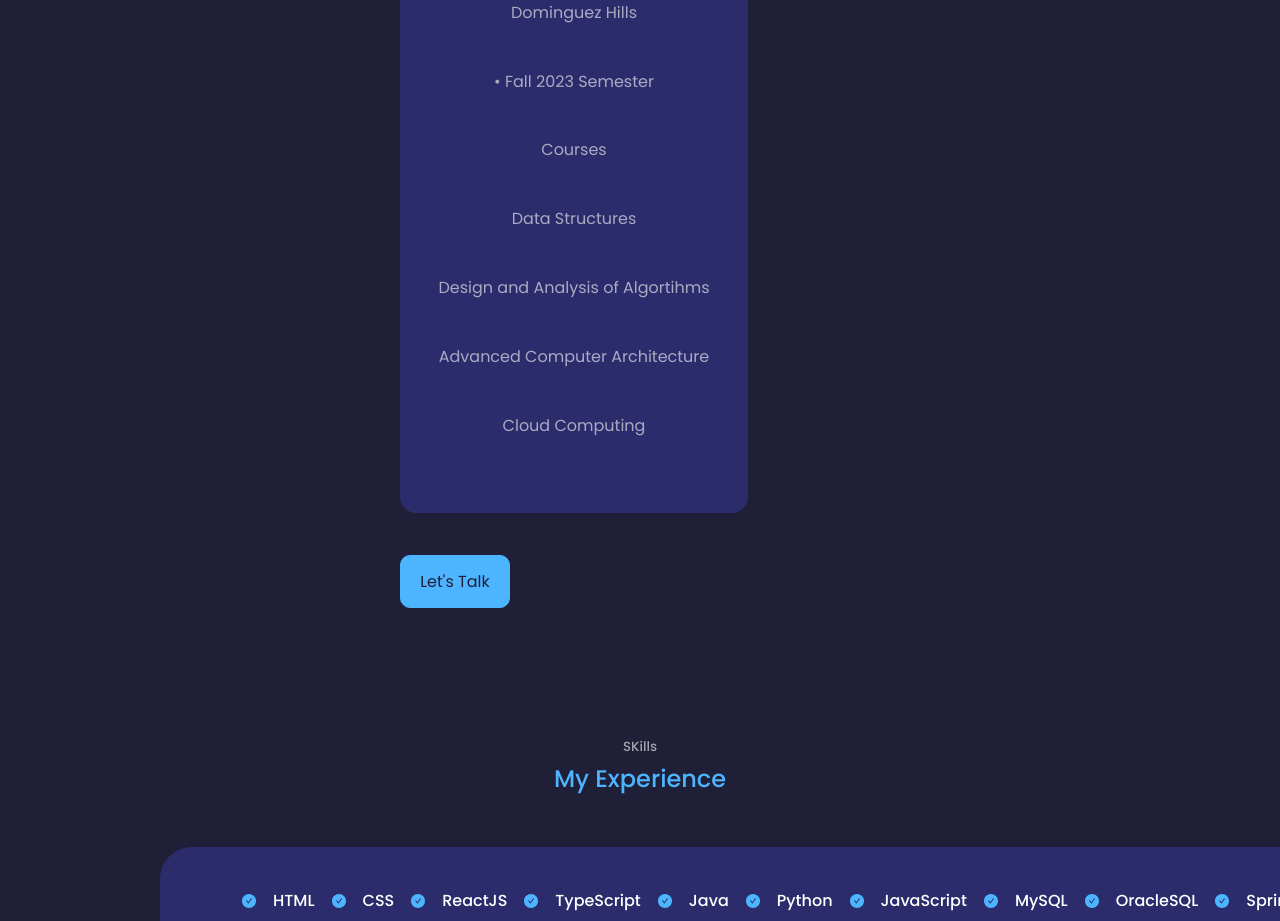
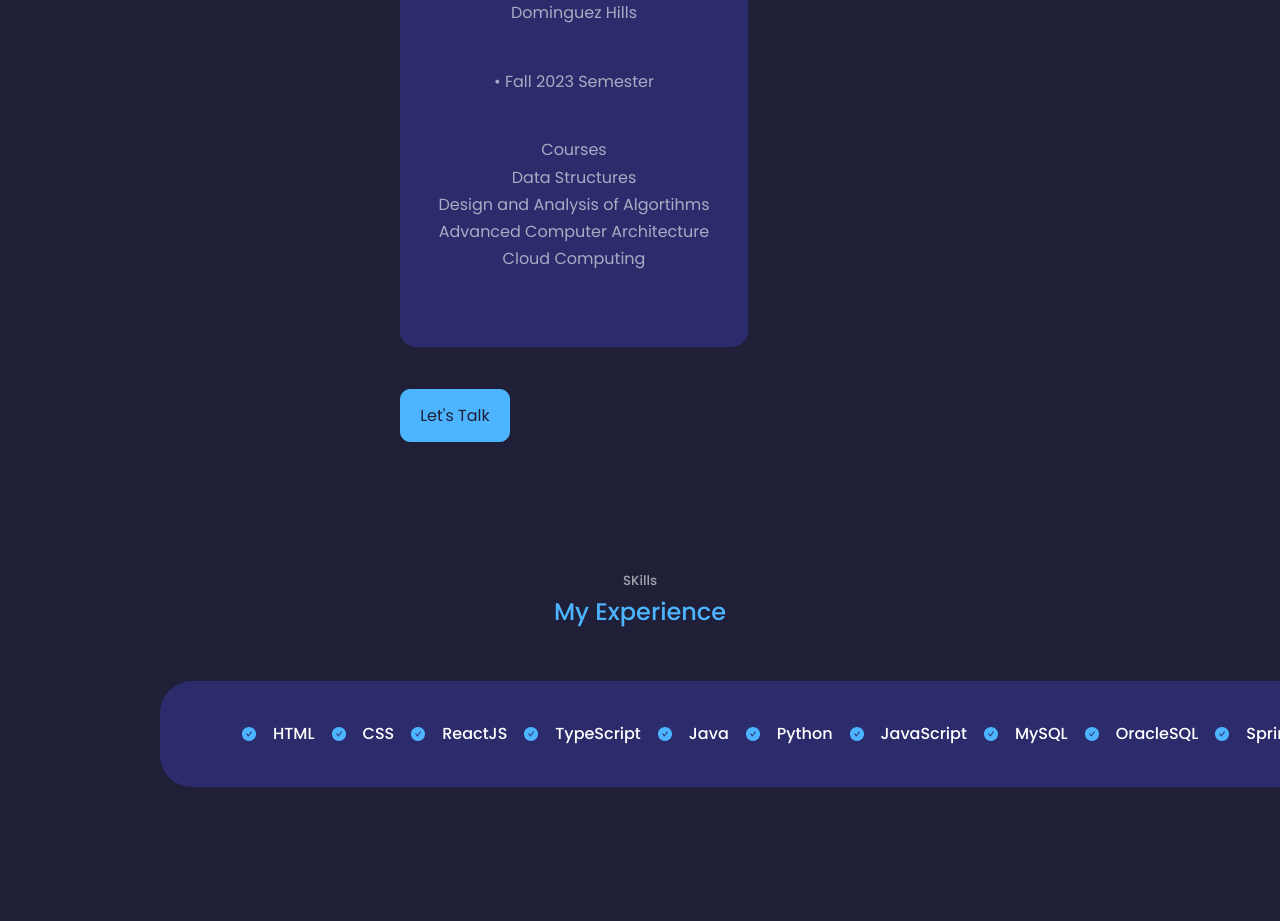
Before and after one commit to Anoopreddy123/PortFolio, a React (Create React App) app: page / in a window 1280 px wide. Shown: the part 2940-3861 px from the top of the page. Built offline with nearby package versions, Linux system fonts and the light colour scheme.

Commit message:
changing the layout

```diff
--- a/src/Components/About/About.jsx
+++ b/src/Components/About/About.jsx
@@ -45,11 +45,11 @@ export const About = () => {
               </small>
               <p> California State University - Dominguez Hills</p>
               <p>• Fall 2023 Semester</p>
-              <p>  Courses</p>
-              <p>  Data Structures </p>
-              <p>  Design and Analysis of Algortihms</p>
-              <p> Advanced Computer Architecture</p>
-              <p> Cloud Computing</p>
+              <p>  Courses <br />
+              Data Structures <br />
+              Design and Analysis of Algortihms<br />
+             Advanced Computer Architecture<br />
+               Cloud Computing</p>
             </article>
            </div>
 
```
